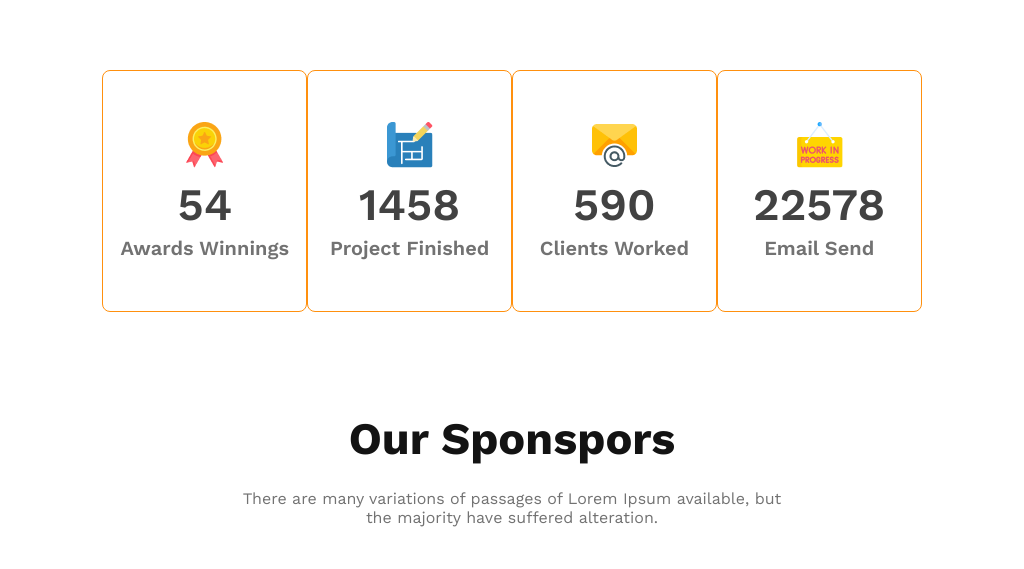
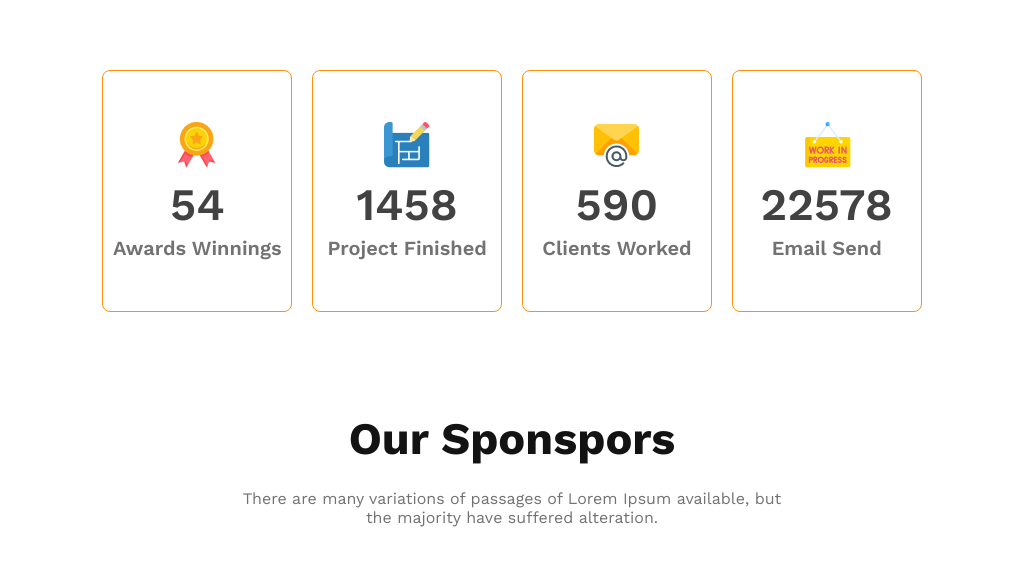
Before and after one commit to developer-abdulaziz/g3-architects-html_css, a plain HTML site: page index.html in a window 1024 px wide. Shown: the part 2596-3165 px from the top of the page. Drawn offline with nearby package versions, Linux system fonts and the light colour scheme.

Commit message:
all resposive done

```diff
--- a/resposive.css
+++ b/resposive.css
@@ -113,3 +113,14 @@
         gap: 18px;
     }
 }
+
+/*---- Extra large device responsive ----*/
+@media (min-width: 993px) and (max-width: 1200px){
+    .f_service {
+        gap: 20px;
+    }
+}
+
+/*---- Extra extra large device responsive ----*/
+/* @media (min-width: 1200px) and (max-width: 1400px){
+} */
```
